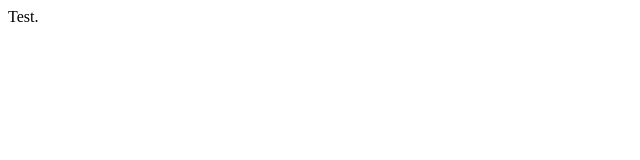
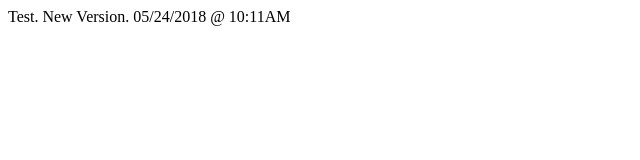
Before and after one commit to mdevich81/blank, a plain HTML site: page index.html in a window 1280 px wide. Shown: the whole page, without its empty margins (0-640 px from the left). Drawn offline with Linux system fonts and the light colour scheme.

Commit message:
Merge branch 'master' into develop

```diff
--- a/index.html
+++ b/index.html
@@ -3,5 +3,7 @@
 	</head>
 	<body>
 		Test.
+
+		New Version.  05/24/2018 @ 10:11AM
 	</body>
 </html>
```
